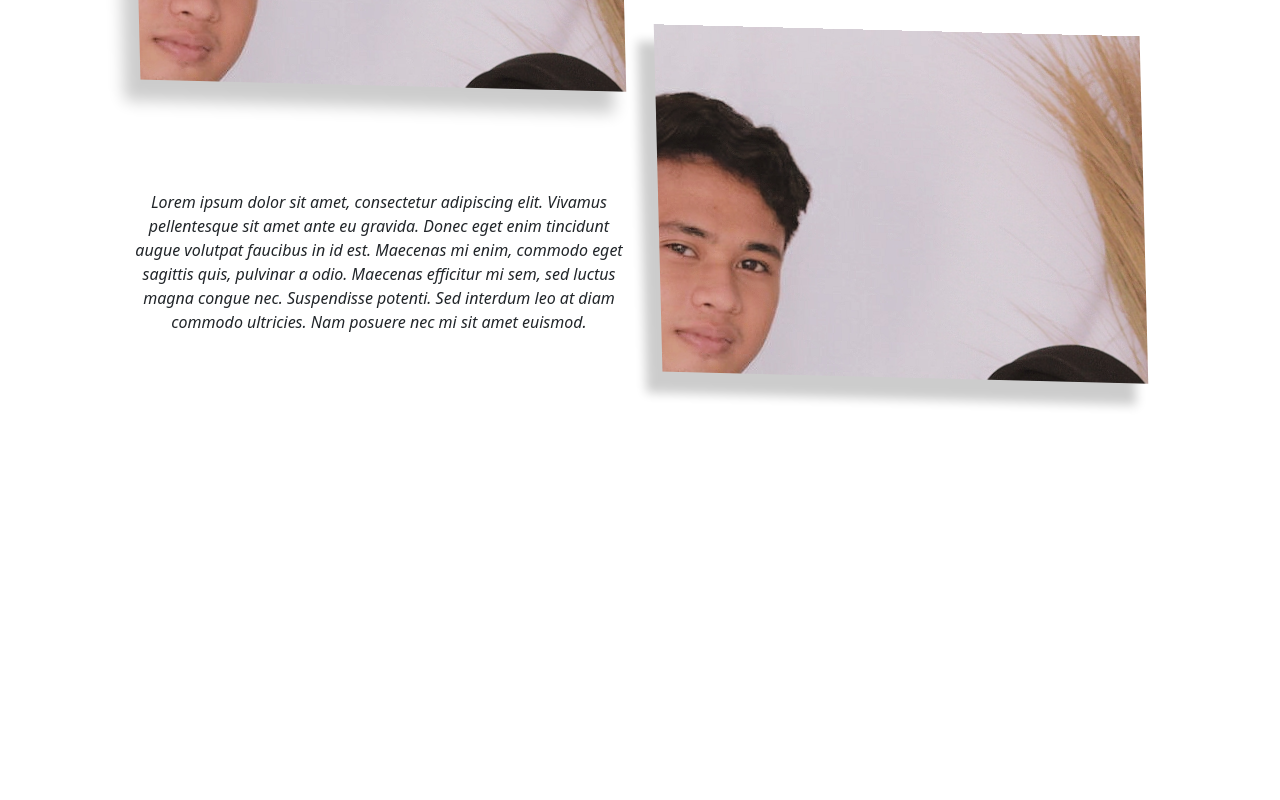
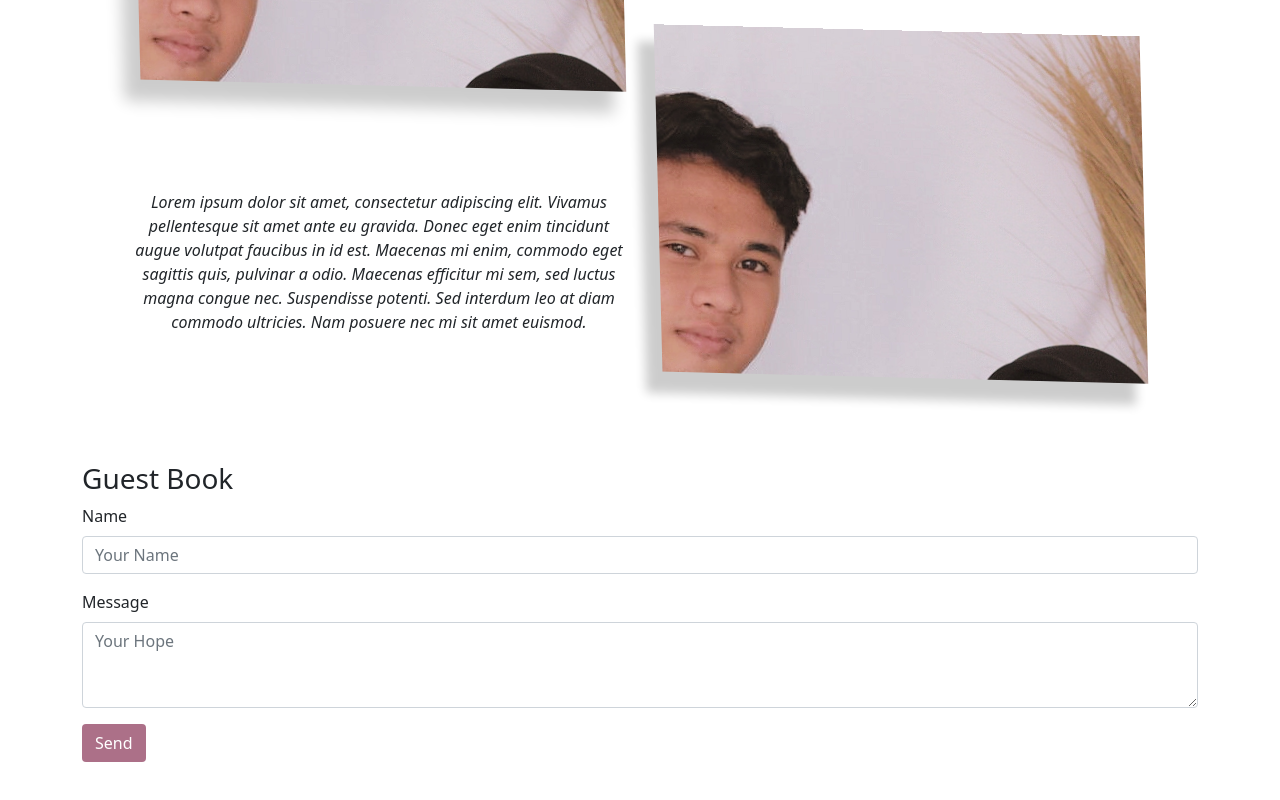
Before and after one commit to sutanarief/WeddingInvitation, a React (Create React App) app in the folder client/: page / in a window 1280 px wide. Shown: the part 1784-2584 px from the top of the page. Before the commit the page ends 2216 px from the top, so only its background shows below. Built offline with nearby package versions, Linux system fonts and the light colour scheme.

Commit message:
add guest book

```diff
--- /dev/null
+++ b/client/src/components/GuestBook.js
@@ -0,0 +1,47 @@
+import React, { useState } from 'react';
+import { Button } from 'react-bootstrap';
+import { ButtonBrown } from '../molecules/button.molecule';
+import { InputField } from '../molecules/input-field.molecule';
+
+const GuestBook = () => {
+  const [hope, setHope] = useState({
+    name: '',
+    message: '',
+  });
+
+  const onChangeHandler = (e) => {
+    const { value, name } = e.target;
+    setHope({
+      ...hope,
+      [name]: value,
+    });
+  };
+
+  return (
+    <div>
+      <div>
+        <h3>Guest Book</h3>
+      </div>
+      <div>
+        <InputField
+          label='Name'
+          name='name'
+          onChange={(e) => onChangeHandler(e)}
+          placeholder='Your Name'
+          type='text'
+        />
+        <InputField
+          label='Message'
+          name='message'
+          onChange={(e) => onChangeHandler(e)}
+          placeholder='Your Hope'
+          as='textarea'
+          rows='3'
+        />
+        <ButtonBrown onClick={() => console.log('run')} />
+      </div>
+    </div>
+  );
+};
+
+export default GuestBook;
--- /dev/null
+++ b/client/src/molecules/button.molecule.jsx
@@ -0,0 +1,8 @@
+
+import './molecules.style.scss'
+
+export const ButtonBrown = ({onClick = () => {}}) => {
+    return (
+        <button onClick={onClick} className="btn btn-brown">Send</button>
+    )
+}
--- /dev/null
+++ b/client/src/molecules/input-field.molecule.jsx
@@ -0,0 +1,11 @@
+import { Form } from 'react-bootstrap';
+
+export const InputField = (props) => {
+  const { label } = props;
+  return (
+    <Form.Group className='mb-3'>
+      <Form.Label>{label}</Form.Label>
+      <Form.Control {...props} />
+    </Form.Group>
+  );
+};
--- /dev/null
+++ b/client/src/molecules/molecules.style.scss
@@ -0,0 +1,9 @@
+.btn-brown {
+    background: #AC7088!important;
+    color: #fff!important;
+    transition: all .3s ease-out;
+
+    &:hover {
+        background: darken(#AC7088, 10%)!important;
+    }
+}
--- a/client/src/pages/Main.js
+++ b/client/src/pages/Main.js
@@ -6,6 +6,7 @@ import { Container, Col, Row } from 'react-bootstrap';
 
 import './main.styles.scss';
 import Person from '../components/Person';
+import GuestBook from '../components/GuestBook';
 
 const Main = () => {
   return (
@@ -33,6 +34,11 @@ const Main = () => {
           <Person />
         </Container>
       </div>
+      <div className='guest-book__container'>
+        <Container>
+          <GuestBook />
+        </Container>
+      </div>
     </>
   );
 };
--- a/client/src/pages/main.styles.scss
+++ b/client/src/pages/main.styles.scss
@@ -30,3 +30,9 @@
     background: #fff;
     padding-bottom: 50px;
 }
+
+.guest-book__container {
+    background: #fff;
+    padding: 30px 0 50px 0;
+    text-align: left;
+}
```
Also changed, not shown: client/src/components/Date.js (+15 -21 lines).
